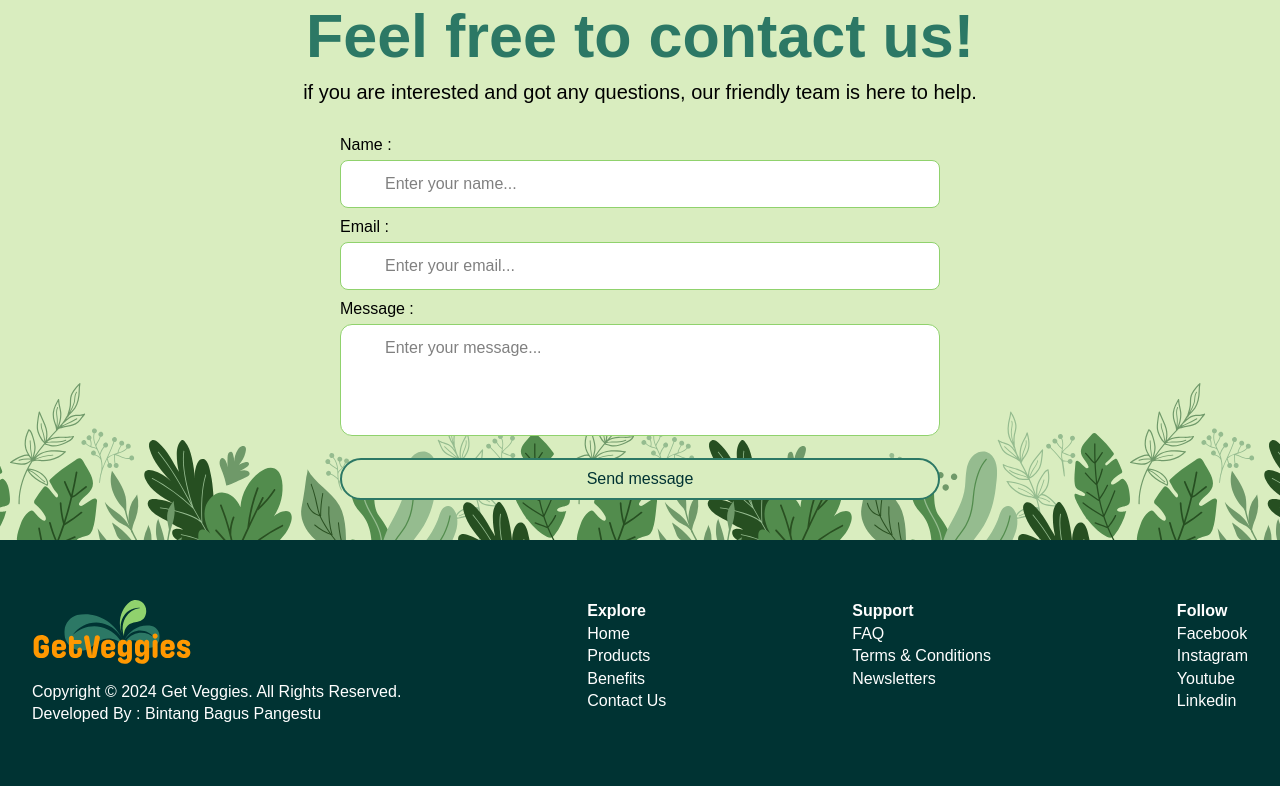
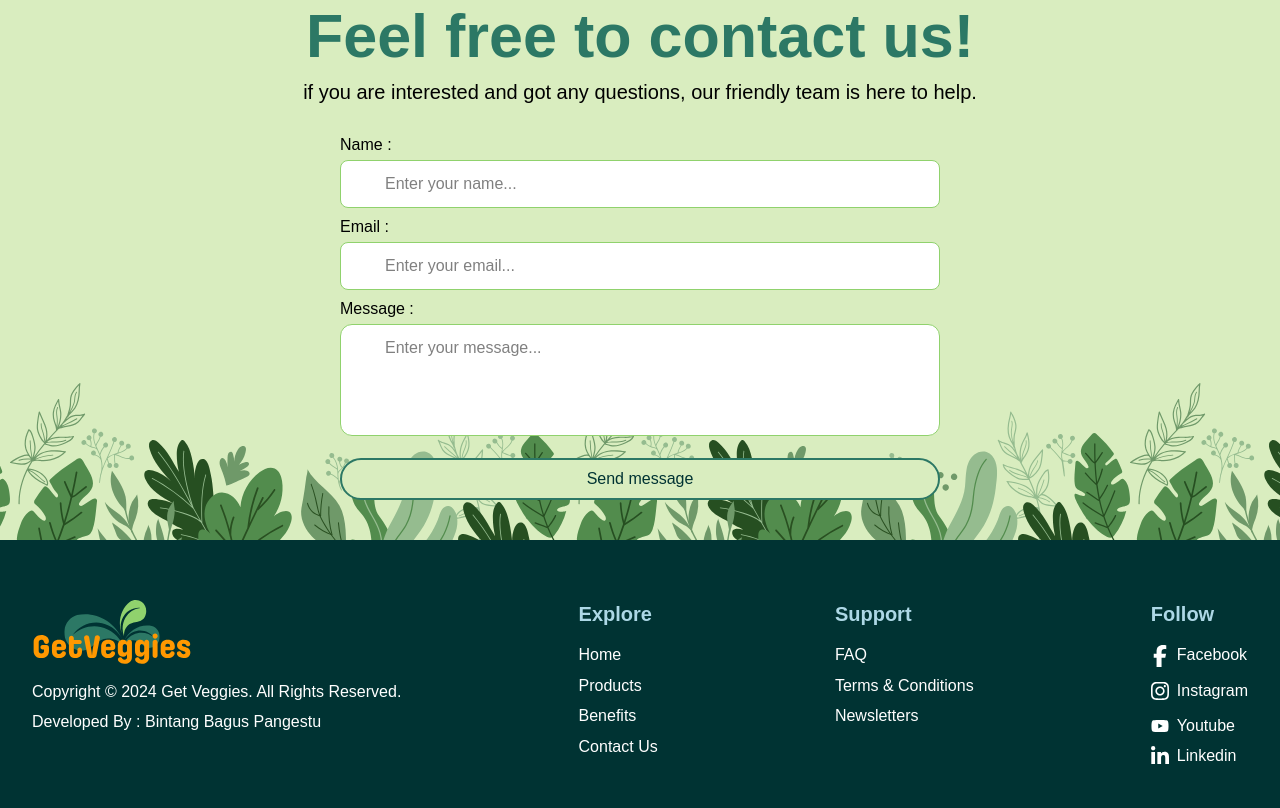
Before and after one commit to bntngbgs/get-veggies, a website built with Vite: page index.html in a window 1280 px wide. Shown: the part 5068-5876 px from the top of the page. Before the commit the page ends 5854 px from the top, so only its background shows below. Built offline with nearby package versions, Linux system fonts and the light colour scheme; files whose address does not match are found by name; a web font is replaced by a local one.

Commit message:
finish footer section

```diff
--- a/index.html
+++ b/index.html
@@ -340,10 +340,10 @@
         <div class="footer-item">
           <h4>Follow</h4>
           <ul class="footer-list">
-            <li class="footer-list-item">Facebook</li>
-            <li class="footer-list-item">Instagram</li>
-            <li class="footer-list-item">Youtube</li>
-            <li class="footer-list-item">Linkedin</li>
+            <li class="footer-list-item"><svg xmlns="http://www.w3.org/2000/svg" height="22" width="22" viewBox="0 0 320 512"><!--!Font Awesome Free 6.6.0 by @fontawesome - https://fontawesome.com License - https://fontawesome.com/license/free Copyright 2024 Fonticons, Inc.--><path fill="#ffffff" d="M80 299.3V512H196V299.3h86.5l18-97.8H196V166.9c0-51.7 20.3-71.5 72.7-71.5c16.3 0 29.4 .4 37 1.2V7.9C291.4 4 256.4 0 236.2 0C129.3 0 80 50.5 80 159.4v42.1H14v97.8H80z"/></svg><p>Facebook</p></li>
+            <li class="footer-list-item"><svg xmlns="http://www.w3.org/2000/svg" width="32" height="32" viewBox="0 0 448 512"><!--!Font Awesome Free 6.6.0 by @fontawesome - https://fontawesome.com License - https://fontawesome.com/license/free Copyright 2024 Fonticons, Inc.--><path fill="#ffffff" d="M224.1 141c-63.6 0-114.9 51.3-114.9 114.9s51.3 114.9 114.9 114.9S339 319.5 339 255.9 287.7 141 224.1 141zm0 189.6c-41.1 0-74.7-33.5-74.7-74.7s33.5-74.7 74.7-74.7 74.7 33.5 74.7 74.7-33.6 74.7-74.7 74.7zm146.4-194.3c0 14.9-12 26.8-26.8 26.8-14.9 0-26.8-12-26.8-26.8s12-26.8 26.8-26.8 26.8 12 26.8 26.8zm76.1 27.2c-1.7-35.9-9.9-67.7-36.2-93.9-26.2-26.2-58-34.4-93.9-36.2-37-2.1-147.9-2.1-184.9 0-35.8 1.7-67.6 9.9-93.9 36.1s-34.4 58-36.2 93.9c-2.1 37-2.1 147.9 0 184.9 1.7 35.9 9.9 67.7 36.2 93.9s58 34.4 93.9 36.2c37 2.1 147.9 2.1 184.9 0 35.9-1.7 67.7-9.9 93.9-36.2 26.2-26.2 34.4-58 36.2-93.9 2.1-37 2.1-147.8 0-184.8zM398.8 388c-7.8 19.6-22.9 34.7-42.6 42.6-29.5 11.7-99.5 9-132.1 9s-102.7 2.6-132.1-9c-19.6-7.8-34.7-22.9-42.6-42.6-11.7-29.5-9-99.5-9-132.1s-2.6-102.7 9-132.1c7.8-19.6 22.9-34.7 42.6-42.6 29.5-11.7 99.5-9 132.1-9s102.7-2.6 132.1 9c19.6 7.8 34.7 22.9 42.6 42.6 11.7 29.5 9 99.5 9 132.1s2.7 102.7-9 132.1z"/></svg><p>Instagram</p></li>
+            <li class="footer-list-item"><svg xmlns="http://www.w3.org/2000/svg" viewBox="0 0 576 512"><!--!Font Awesome Free 6.6.0 by @fontawesome - https://fontawesome.com License - https://fontawesome.com/license/free Copyright 2024 Fonticons, Inc.--><path fill="#ffffff" d="M549.7 124.1c-6.3-23.7-24.8-42.3-48.3-48.6C458.8 64 288 64 288 64S117.2 64 74.6 75.5c-23.5 6.3-42 24.9-48.3 48.6-11.4 42.9-11.4 132.3-11.4 132.3s0 89.4 11.4 132.3c6.3 23.7 24.8 41.5 48.3 47.8C117.2 448 288 448 288 448s170.8 0 213.4-11.5c23.5-6.3 42-24.2 48.3-47.8 11.4-42.9 11.4-132.3 11.4-132.3s0-89.4-11.4-132.3zm-317.5 213.5V175.2l142.7 81.2-142.7 81.2z"/></svg><p>Youtube</p></li>
+            <li class="footer-list-item"><svg xmlns="http://www.w3.org/2000/svg" viewBox="0 0 448 512"><!--!Font Awesome Free 6.6.0 by @fontawesome - https://fontawesome.com License - https://fontawesome.com/license/free Copyright 2024 Fonticons, Inc.--><path fill="#ffffff" d="M100.3 448H7.4V148.9h92.9zM53.8 108.1C24.1 108.1 0 83.5 0 53.8a53.8 53.8 0 0 1 107.6 0c0 29.7-24.1 54.3-53.8 54.3zM447.9 448h-92.7V302.4c0-34.7-.7-79.2-48.3-79.2-48.3 0-55.7 37.7-55.7 76.7V448h-92.8V148.9h89.1v40.8h1.3c12.4-23.5 42.7-48.3 87.9-48.3 94 0 111.3 61.9 111.3 142.3V448z"/></svg><p>Linkedin</p></li>
           </ul>
         </div>
     </footer>
--- a/style.css
+++ b/style.css
@@ -648,13 +648,25 @@ figure img {
 
 .footer {
   background-color: var(--color-primary-dark);
-  padding-block: var(--spacing-2xl);
+  padding-top: var(--spacing-2xl);
+  padding-bottom: var(--spacing-xl);
   color: white;
+  /* border-top: 5px solid var(--color-primary); */
 }
 
 .footer-container {
   display: flex;
   justify-content: space-between;
+}
+
+.footer-item h4 {
+  font-size: 1.25rem;
+  color: lightblue;
+  margin-bottom: var(--spacing-m);
+}
+
+.footer-item:first-child p:nth-child(2) {
+  margin-bottom: var(--spacing-xs);
 }
 
 .footer-item > img {
@@ -668,4 +680,34 @@ figure img {
 }
 
 .footer-list-item {
+  cursor: pointer;
+  transition: color 0.3s ease;
 }
+
+.footer-list-item svg path {
+  transition: fill 0.3s ease;
+}
+
+.footer-list-item:hover {
+  color: var(--color-accent);
+}
+
+.footer-list-item:hover svg path {
+  fill: var(--color-accent);
+}
+
+.footer-list-item + .footer-list-item {
+  margin-top: var(--spacing-xs);
+}
+
+.footer-item:last-of-type .footer-list .footer-list-item {
+  display: flex;
+  /* height: 28px; */
+  /* width: 90px; */
+  align-items: center;
+  gap: 0.5rem;
+}
+
+.footer-list-item svg {
+  width: 18px;
+}
```
Also changed, not shown: public/facebook.svg (added), public/instagram.svg (added), public/linkedin.svg (added), public/youtube.svg (added).
